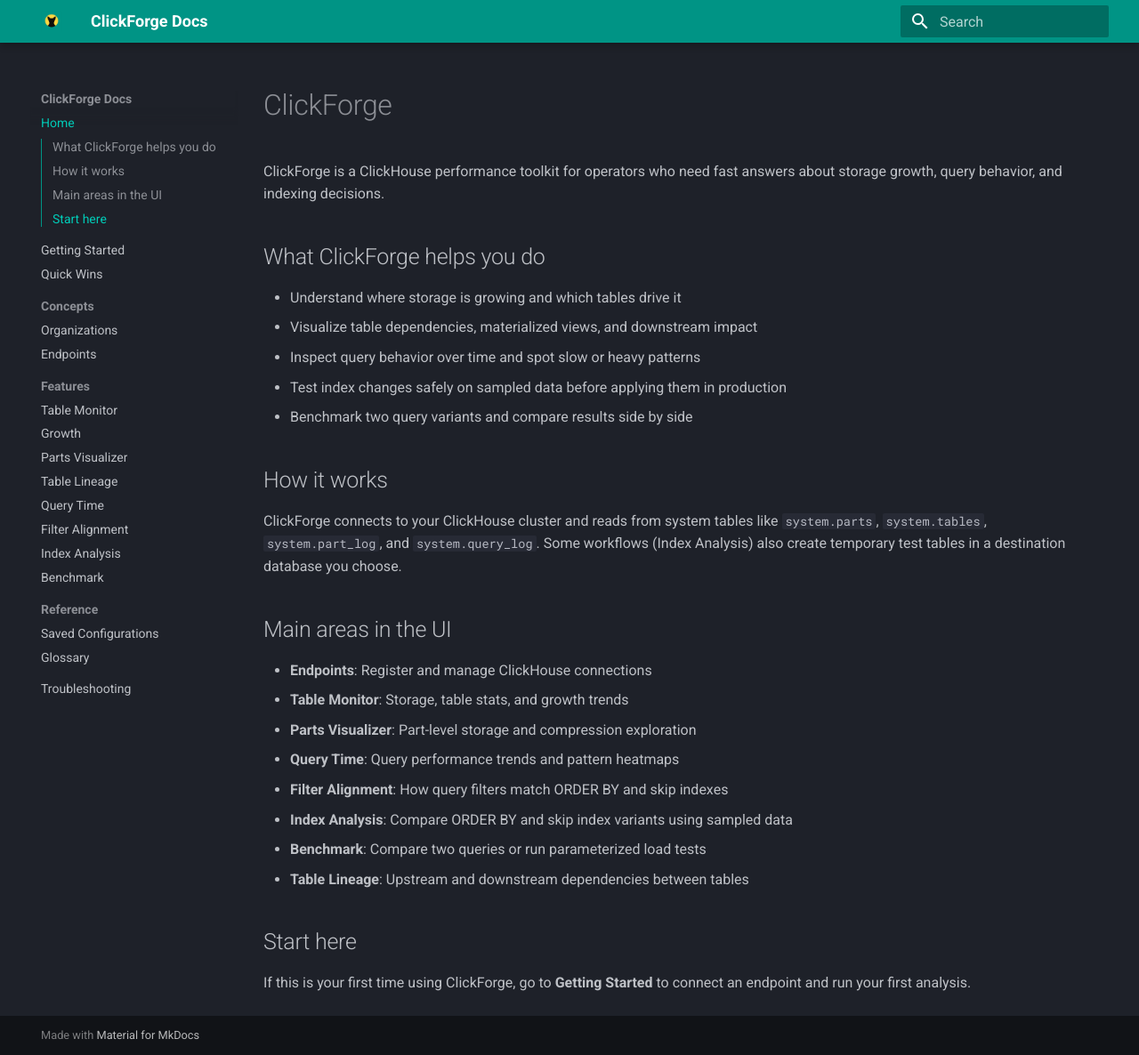
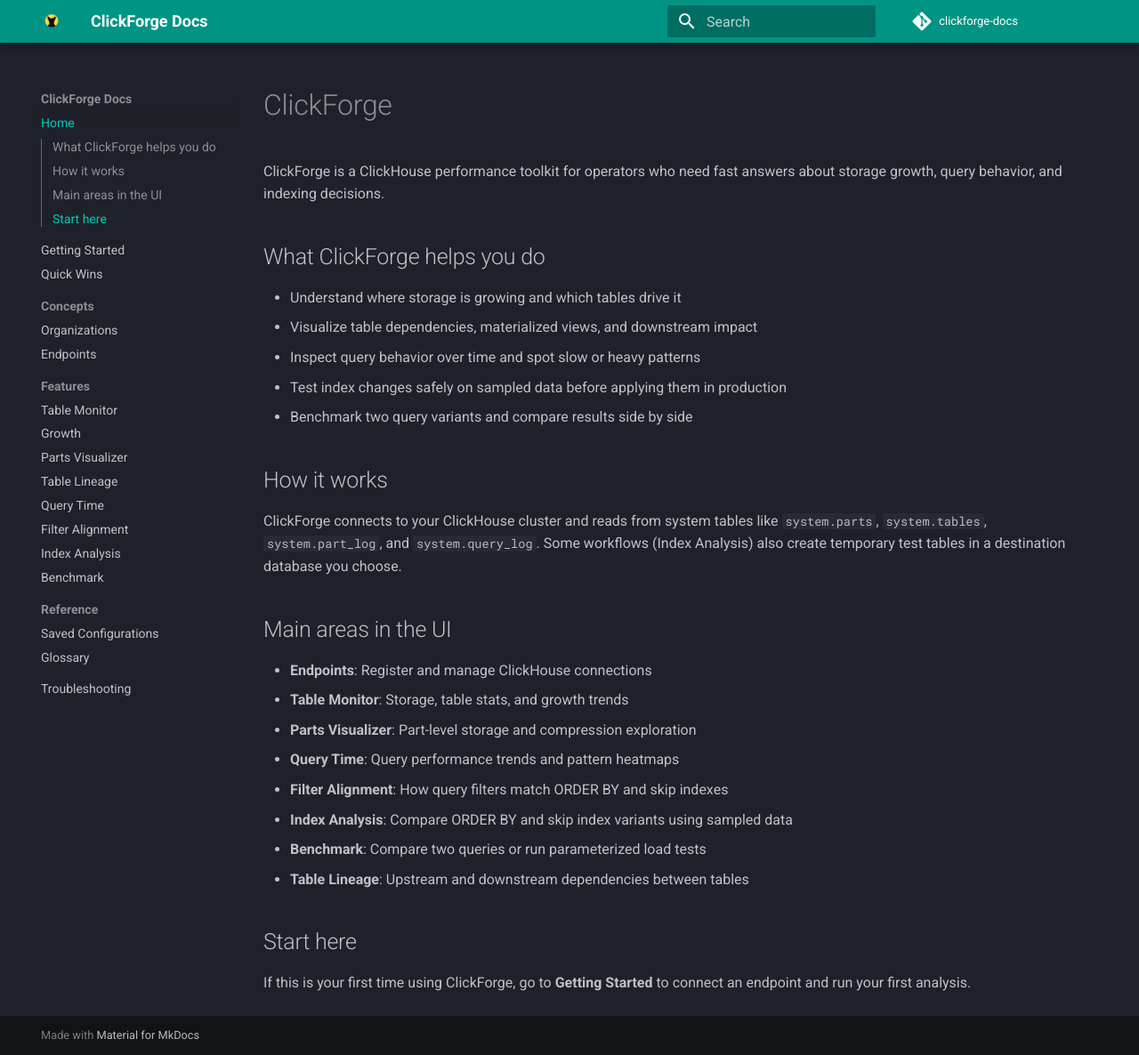
Before and after one commit to ClickForgeCloud/clickforge-docs, an MkDocs documentation site: the page built from docs/index.md, in a window 1280 px wide and 1186 px high. Shown: the whole window at 89% size. Built offline with MkDocs 1.6.1 and Material for MkDocs 9.7.7, drawn with Linux system fonts in a browser that asks for light colours; comment, search, counter and statistics services are not loaded.

Commit message:
fix: url

```diff
--- a/mkdocs.yml
+++ b/mkdocs.yml
@@ -1,8 +1,8 @@
 site_name: ClickForge Docs
 site_description: ClickForge user documentation
-site_url: https://wattache.github.io/clickforge-docs/
-repo_name: clickforge
-repo_url:
+site_url: https://clickforgecloud.github.io/clickforge-docs/
+repo_name: clickforge-docs
+repo_url: https://github.com/ClickForgeCloud/clickforge-docs
 nav:
   - Home: index.md
   - Getting Started: getting-started.md
```
Also changed, not shown: 1 other file.
